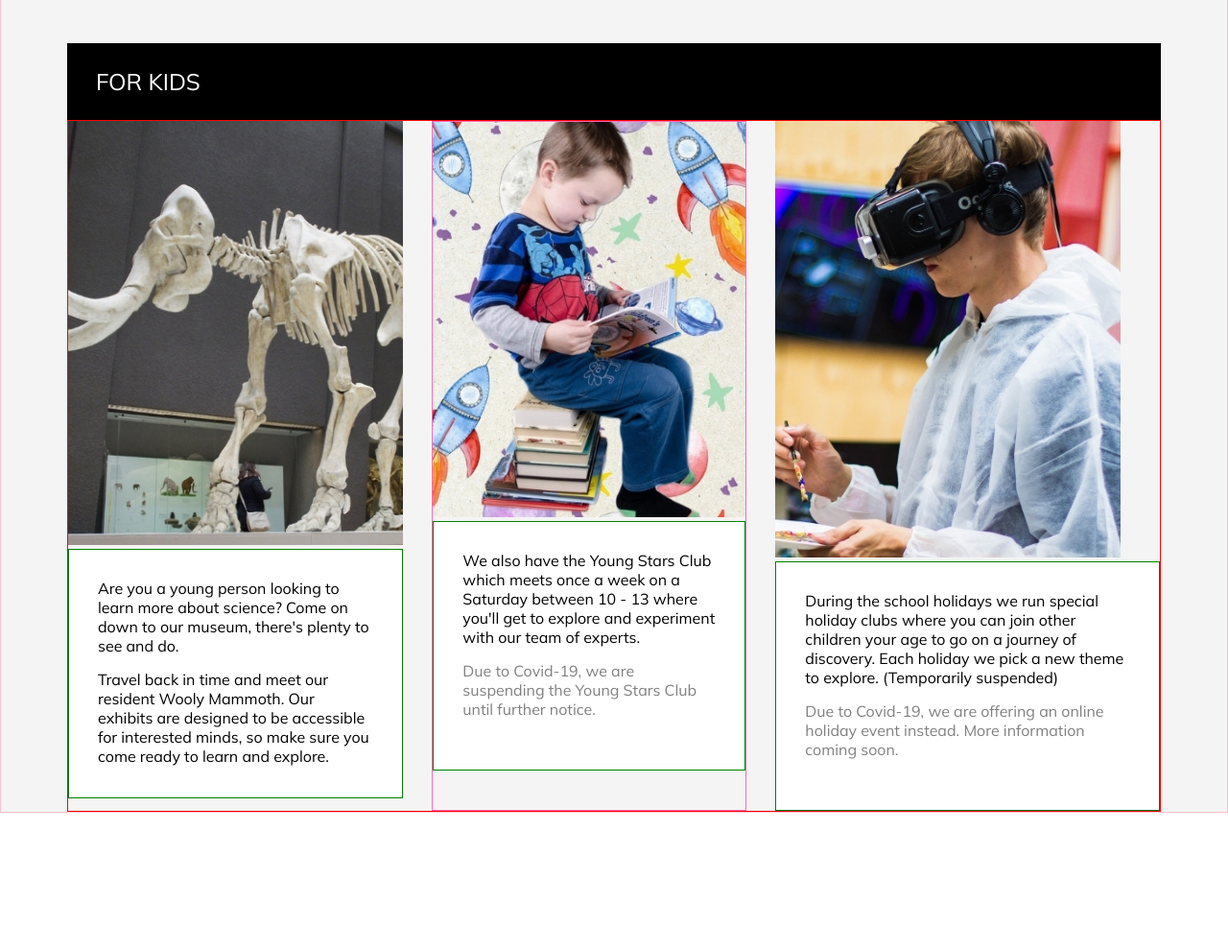
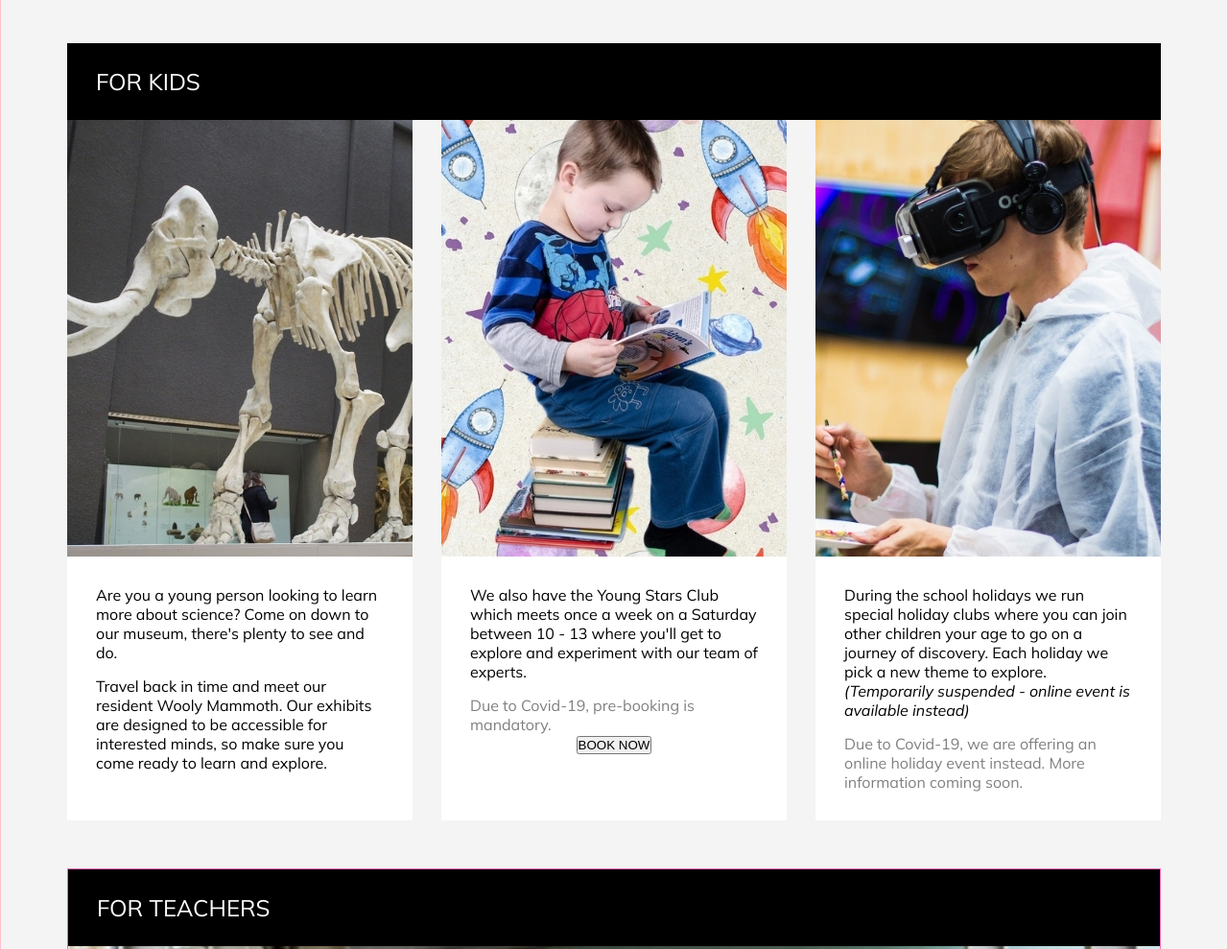
Before and after one commit to S3ak/oslo-feu-sem-project1-frontendjess, a plain HTML site: page explore.html in a window 1280 px wide. Shown: the part 1120-2109 px from the top of the page at 96% size. Before the commit the page ends 1967 px from the top, so only its background shows below. Drawn offline with Linux system fonts and the light colour scheme.

Commit message:
working on explore page - fixed for-kids flexbox & added for teachers section

```diff
--- a/css/partials/explore.css
+++ b/css/partials/explore.css
@@ -30,7 +30,6 @@
 
 .explore--content {
   max-width: 1140px;
-  /* border: solid 1px purple; */
 }
 
 .explore--content__intro {
@@ -39,34 +38,60 @@
   /* line-height: 1.25rem; */
 }
 
-.explore--content__for-kids--banner {
-  background-color: var(--black);
-  padding: 25px 30px;
-}
-
 .explore--content__for-kids--content-wrapper {
   display: flex;
   justify-content: space-between;
+  align-items: stretch;
+  flex-grow: 1;
   gap: var(--gap-columns);
-  border: solid 1px red;
+  width: 100%;
 }
 
-.explore--content--images {
-  max-width: 100%;
-  max-height: 100%;
+.explore--content__for-kids__col {
+  background-color: var(--white);
+  width: 33%;
 }
 
-.for-kids--content--text {
-  background-color: var(--white);
-  border: solid 1px green;
-  padding: 30px;
-  height: 260px;
+.explore-for-kids-images {
+  width: 100%;
+  display: block;
 }
 
-.for-kids--content--text-p {
-  padding-bottom: 15px;
+.explore-for-kids--text-wrapper {
+  margin: var(--margin-content-text);
 }
 
-.for-kids--content--young-stars-club {
+.explore-for-kids--text {
+  margin-top: var(--margin-top-content-text);
+}
+
+.explore-for-kids--book-now {
+  text-align: center;
+}
+
+.explore--content__for-teachers {
+  margin-top: 50px;
   border: solid 1px hotpink;
 }
+
+.explore--content__for-teachers--content-wrapper {
+  width: 100%;
+}
+
+.explore-content__for-teachers--col {
+  max-width: 100%;
+  height: auto;
+  background-color: var(--white);
+}
+
+.explore-for-teachers-image {
+  max-width: 100%;
+}
+
+.explore--for-teachers--text-wrapper {
+  margin-top: 30px;
+}
+
+.explore--for-teachers-text {
+  padding: 0 30px 30px 30px;
+}
--- a/css/partials/layout.css
+++ b/css/partials/layout.css
@@ -243,6 +243,14 @@ header {
   color: var(--light-gray-text);
 }
 
+.red-text {
+  color: var(--red-text);
+}
+
+.italic-text {
+  font-style: italic;
+}
+
 /* content texts and headings */
 
 .content--p--text {
@@ -252,6 +260,11 @@ header {
 .content--section-banner--headings {
   color: var(--white);
   font-size: var(--font-xlarge);
+}
+
+.content--black-banners {
+  background-color: var(--black);
+  padding: 25px 30px;
 }
 
 /* social media - back to top links */
--- a/css/partials/variables.css
+++ b/css/partials/variables.css
@@ -10,6 +10,7 @@
   --dark-gray: #3d3d3d;
   --light-black: #222222;
   --light-gray-text: #808080;
+  --red-text: #ff0000;
 
   --main-font: "Mulish", sans-serif;
   --heading-font: ;
@@ -25,6 +26,9 @@
   --font-xxxlarge: 1.875rem;
   --font-xxxxlarge: 2rem;
 
+  --margin-content-text: 30px;
+  --margin-top-content-text: 15px;
+  --padding-content-text: 30px;
   --padding-footer: 30px 0 30px 0;
   --padding-sub-footer: 15px 0 15px 0;
   --margin-section-wrappers: 50px 0 50px 0;
--- a/explore.html
+++ b/explore.html
@@ -127,52 +127,102 @@
           </div>
 
           <div class="explore--content__for-kids">
-            <div class="explore--content__for-kids--banner">
+            <div class="content--black-banners">
               <p class="content--section-banner--headings">FOR KIDS</p>
             </div>
             <div class="explore--content__for-kids--content-wrapper">
-              <div class="for-kids--content--wooly-mammoth">
-                <img class="explore--content--images" src="img/explore-wooly-mammoth.jpg" />
-                <div class="for-kids--content--text">
-                  <p class="for-kids--content--text-p">
+              <div class="explore--content__for-kids__col">
+                <img
+                  class="explore-for-kids-images"
+                  src="img/explore-wooly-mammoth.jpg"
+                  alt="wooly mammoth in museum"
+                />
+                <div class="explore-for-kids--text-wrapper">
+                  <p class="explore-for-kids--text">
                     Are you a young person looking to learn more about science?
                     Come on down to our museum, there's plenty to see and do.
                   </p>
-                  <p class="for-kids--content--text-p">
+                  <p class="explore-for-kids--text">
                     Travel back in time and meet our resident Wooly Mammoth. Our
                     exhibits are designed to be accessible for interested minds,
                     so make sure you come ready to learn and explore.
                   </p>
                 </div>
               </div>
-              <div class="for-kids--content--young-stars-club">
-                <img class="explore--content--images" src="img/explore-young-stars-club.jpg" />
-                <div class="for-kids--content--text">
-                  <p class="for-kids--content--text-p">
+              <div class="explore--content__for-kids__col">
+                <img
+                  class="explore-for-kids-images"
+                  src="img/explore-young-stars-club.jpg"
+                  alt="boy in science museum club"
+                />
+                <div class="explore-for-kids--text-wrapper">
+                  <p class="explore-for-kids--text">
                     We also have the Young Stars Club which meets once a week on
                     a Saturday between 10 - 13 where you'll get to explore and
                     experiment with our team of experts.
                   </p>
-                  <p class="for-kids--content--text-p">
+                  <p class="explore-for-kids--text">
                     <span class="light-gray-content-text"
-                      >Due to Covid-19, we are suspending the Young Stars Club
-                      until further notice.</span
+                      >Due to Covid-19, pre-booking is mandatory.</span
+                    >
+                  </p>
+                  <div class="explore-for-kids--book-now">
+                    <button class="book-now-button">BOOK NOW</button>
+                  </div>
+                </div>
+              </div>
+              <div class="explore--content__for-kids__col">
+                <img
+                  class="explore-for-kids-images"
+                  src="img/explore-holiday-clubs.jpg"
+                  alt="teenager using science 3d goggles in science club"
+                />
+                <div class="explore-for-kids--text-wrapper">
+                  <p class="explore-for-kids--text">
+                    During the school holidays we run special holiday clubs
+                    where you can join other children your age to go on a
+                    journey of discovery. Each holiday we pick a new theme to
+                    explore.
+                    <span class="italic-text"
+                      >(Temporarily suspended - online event is available
+                      instead)</span
+                    >
+                  </p>
+                  <p class="explore-for-kids--text">
+                    <span class="light-gray-content-text"
+                      >Due to Covid-19, we are offering an online holiday event
+                      instead. More information coming soon.</span
                     >
                   </p>
                 </div>
               </div>
-              <div class="for-kids--content--holiday-clubs">
-                <img class="explore--content--images" src="img/explore-holiday-clubs.jpg" />
-                <div class="for-kids--content--text">
-                  <p class="for-kids--content--text-p">
-                    During the school holidays we run special holiday clubs
-                    where you can join other children your age to go on a
-                    journey of discovery. Each holiday we pick a new theme to
-                    explore. (Temporarily suspended)
+            </div>
+          </div>
+
+          <div class="explore--content__for-teachers">
+            <div class="content--black-banners">
+              <p class="content--section-banner--headings">FOR TEACHERS</p>
+            </div>
+            <div class="explore--content__for-teachers--content-wrapper">
+              <div class="explore-content__for-teachers--col">
+                <img
+                  class="explore-for-teachers-image"
+                  src="img/explore--teachers.jpg"
+                  alt="group of happy teachers"
+                />
+                <div class="explore--for-teachers--text-wrapper">
+                  <p class="explore--for-teachers-text">
+                    As a community-driven museum, we want to work with schools
+                    to create places of learning and exploring. Our team are on
+                    hand to give your students guided tours of the museum, teach
+                    them in our learning laboratory, and provide great video
+                    presentations that will excite and inspire them.
                   </p>
-                  <p class="for-kids--content--text-p">
-                      <span class="light-gray-content-text"
-                      >Due to Covid-19, we are offering an online holiday event instead. More information coming soon.</span</p>
+                  <p class="explore--for-teachers-text">
+                    Please get in touch with us here to find out more about our
+                    facilities and to arrange a time to bring your students
+                    through for a visit.
+                  </p>
                 </div>
               </div>
             </div>
```
Also changed, not shown: img/explore--teachers.jpg (added).
